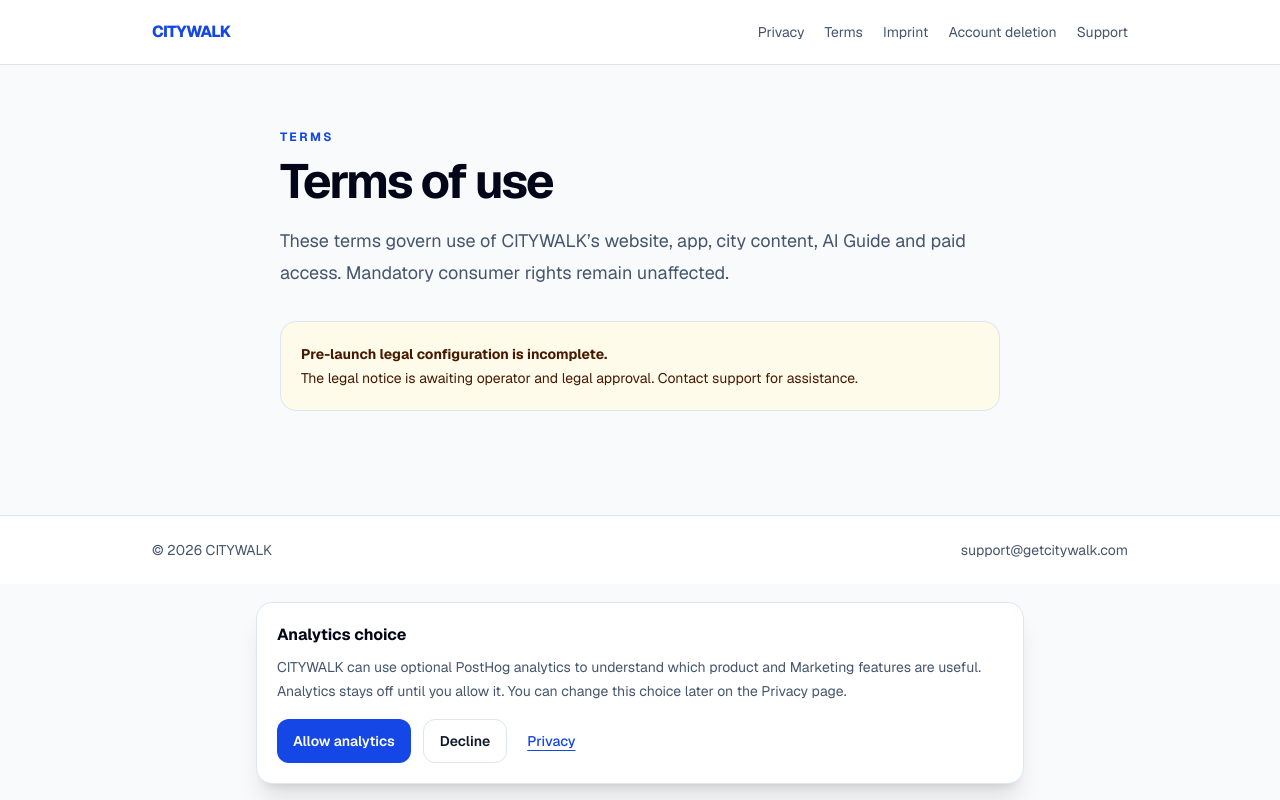
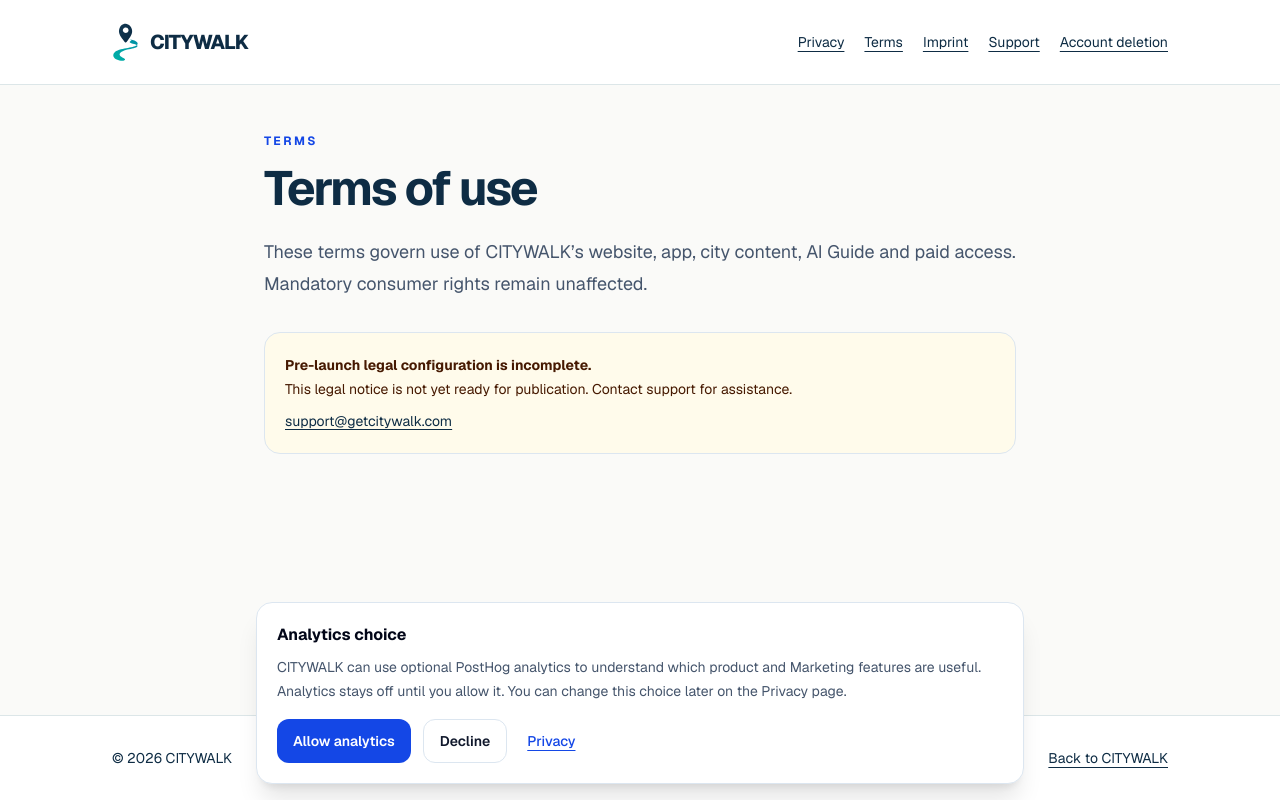
Before and after one commit to IamAssiaAjdaai/lubeck-ai-guide, a Next.js app: page /terms in a window 1280 px wide. Built offline with nearby package versions, Linux system fonts and the light colour scheme; no server answers.

Commit message:
fix(web): clarify pending legal publication and unify support shell

```diff
--- a/src/app/account-deletion/page.tsx
+++ b/src/app/account-deletion/page.tsx
@@ -1,6 +1,6 @@
 import type { Metadata } from "next";
-import Link from "next/link";
 
+import { PublicInfoLayout } from "@/components/legal/PublicInfoLayout";
 import { AccountDeletionRequestPanel } from "@/components/account/AccountDeletionRequestPanel";
 import { citywalkPublicUrl } from "@/lib/site";
 
@@ -13,11 +13,7 @@ export const metadata: Metadata = {
 
 export default function AccountDeletionPage() {
   return (
-    <main className="mx-auto min-h-screen max-w-3xl px-6 py-16 sm:px-8 sm:py-24 [overflow-wrap:anywhere]">
-      <Link href="/" className="text-sm font-semibold text-blue-700 hover:underline">
-        CITYWALK
-      </Link>
-
+    <PublicInfoLayout>
       <h1 className="mt-8 text-4xl font-semibold tracking-tight text-slate-950 sm:text-5xl">
         Delete your CITYWALK account
       </h1>
@@ -81,12 +77,6 @@ export default function AccountDeletionPage() {
       <p className="mt-14 border-t border-slate-200 pt-8 text-sm leading-6 text-slate-600">
         Need help with an account-deletion request? Contact <a className="font-semibold text-blue-700 hover:underline" href="mailto:support@getcitywalk.com">support@getcitywalk.com</a>.
       </p>
-      <nav aria-label="Legal navigation" className="mt-6 flex flex-wrap gap-5 text-sm text-blue-700 underline">
-        <Link href="/privacy">Privacy</Link>
-        <Link href="/terms">Terms</Link>
-        <Link href="/imprint">Imprint</Link>
-        <Link href="/support">Support</Link>
-      </nav>
-    </main>
+    </PublicInfoLayout>
   );
 }
--- a/src/app/support/page.tsx
+++ b/src/app/support/page.tsx
@@ -1,5 +1,7 @@
 import type { Metadata } from "next";
 import Link from "next/link";
+
+import { PublicInfoLayout } from "@/components/legal/PublicInfoLayout";
 
 import { CITYWALK_SUPPORT_EMAIL } from "@/lib/legal";
 import { citywalkPublicUrl } from "@/lib/site";
@@ -32,20 +34,8 @@ const supportTopics = [
 
 export default function SupportPage() {
   return (
-    <main className="min-h-screen bg-slate-50 text-slate-950 [overflow-wrap:anywhere]">
-      <header className="border-b border-slate-200 bg-white">
-        <div className="mx-auto flex max-w-5xl flex-wrap items-center justify-between gap-4 px-6 py-5">
-          <Link href="/" className="font-extrabold tracking-[-0.04em] text-blue-700">CITYWALK</Link>
-          <nav className="flex flex-wrap gap-x-5 gap-y-2 text-sm text-slate-600" aria-label="Support navigation">
-            <Link href="/privacy" className="hover:text-blue-700">Privacy</Link>
-            <Link href="/terms" className="hover:text-blue-700">Terms</Link>
-            <Link href="/imprint" className="hover:text-blue-700">Imprint</Link>
-            <Link href="/account-deletion" className="hover:text-blue-700">Account deletion</Link>
-          </nav>
-        </div>
-      </header>
-
-      <article className="mx-auto max-w-3xl px-6 py-12 sm:py-16">
+    <PublicInfoLayout>
+      <article>
         <p className="text-xs font-bold uppercase tracking-[0.2em] text-blue-700">Support</p>
         <h1 className="mt-3 text-4xl font-bold tracking-[-0.045em] sm:text-5xl">Need help with CITYWALK?</h1>
         <p className="mt-5 text-lg leading-8 text-slate-600">
@@ -84,12 +74,6 @@ export default function SupportPage() {
         </aside>
       </article>
 
-      <footer className="border-t border-slate-200 bg-white">
-        <div className="mx-auto flex max-w-5xl flex-wrap justify-between gap-3 px-6 py-6 text-sm text-slate-600">
-          <span>© 2026 CITYWALK</span>
-          <Link href="/">Back to CITYWALK</Link>
-        </div>
-      </footer>
-    </main>
+    </PublicInfoLayout>
   );
 }
--- a/src/components/legal/LegalPage.tsx
+++ b/src/components/legal/LegalPage.tsx
@@ -1,7 +1,8 @@
 import type { ReactNode } from "react";
-import Link from "next/link";
 
 import type { LegalOperator } from "@/lib/legal";
+
+import { PublicInfoLayout } from "./PublicInfoLayout";
 
 export function LegalPage({
   title,
@@ -17,33 +18,21 @@ export function LegalPage({
   children: ReactNode;
 }) {
   return (
-    <main className="min-h-screen bg-slate-50 text-slate-950 [overflow-wrap:anywhere]">
-      <header className="border-b border-slate-200 bg-white">
-        <div className="mx-auto flex max-w-5xl flex-wrap items-center justify-between gap-4 px-6 py-5">
-          <Link href="/" className="font-extrabold tracking-[-0.04em] text-blue-700">
-            CITYWALK
-          </Link>
-          <nav className="flex flex-wrap gap-x-5 gap-y-2 text-sm text-slate-600" aria-label="Legal navigation">
-            <Link href="/privacy" className="hover:text-blue-700">Privacy</Link>
-            <Link href="/terms" className="hover:text-blue-700">Terms</Link>
-            <Link href="/imprint" className="hover:text-blue-700">Imprint</Link>
-            <Link href="/account-deletion" className="hover:text-blue-700">Account deletion</Link>
-            <Link href="/support" className="hover:text-blue-700">Support</Link>
-          </nav>
-        </div>
-      </header>
-
-      <article className="mx-auto max-w-3xl px-6 py-12 sm:py-16">
+    <PublicInfoLayout>
+      <article>
         <p className="text-xs font-bold uppercase tracking-[0.2em] text-blue-700">{eyebrow}</p>
         <h1 className="mt-3 text-4xl font-bold tracking-[-0.045em] sm:text-5xl">{title}</h1>
         <p className="mt-5 text-lg leading-8 text-slate-600">{intro}</p>
 
         {!operator.isConfigured || !operator.publicationApproved ? (
           <aside className="mt-8 rounded-2xl border border-amber-300 bg-amber-50 p-5 text-sm leading-6 text-amber-950" role="note">
-            <strong className="block">Pre-launch legal configuration is incomplete.</strong>
+            <strong className="block">{operator.isConfigured ? "Legal publication approval is pending." : "Pre-launch legal configuration is incomplete."}</strong>
             <span>
-              The legal notice is awaiting operator and legal approval. Contact support for assistance.
+              {operator.isConfigured
+                ? "This legal notice will be available after publication approval. Contact support for assistance."
+                : "This legal notice is not yet ready for publication. Contact support for assistance."}
             </span>
+            <a className="mt-2 block underline underline-offset-4" href={`mailto:${operator.supportEmail}`}>{operator.supportEmail}</a>
           </aside>
         ) : null}
 
@@ -51,13 +40,6 @@ export function LegalPage({
           {operator.isConfigured && operator.publicationApproved ? children : null}
         </div>
       </article>
-
-      <footer className="border-t border-slate-200 bg-white">
-        <div className="mx-auto flex max-w-5xl flex-wrap justify-between gap-3 px-6 py-6 text-sm text-slate-600">
-          <span>© 2026 CITYWALK</span>
-          <a href={`mailto:${operator.supportEmail}`} className="hover:text-blue-700">{operator.supportEmail}</a>
-        </div>
-      </footer>
-    </main>
+    </PublicInfoLayout>
   );
 }
--- /dev/null
+++ b/src/components/legal/PublicInfoLayout.tsx
@@ -0,0 +1,45 @@
+import type { CSSProperties, ReactNode } from "react";
+import Link from "next/link";
+
+import { CitywalkLogo } from "@/components/brand/CitywalkLogo";
+import { CITYWALK_BRAND } from "@/lib/brand";
+
+import styles from "./public-info.module.css";
+
+export function PublicInfoLayout({ children }: { children: ReactNode }) {
+  const colors = {
+    "--info-navy": CITYWALK_BRAND.colors.navy,
+    "--info-teal": CITYWALK_BRAND.colors.teal,
+    "--info-canvas": CITYWALK_BRAND.colors.canvas,
+    "--info-white": CITYWALK_BRAND.colors.white,
+  } as CSSProperties;
+
+  return (
+    <div className={styles.page} style={colors}>
+      <a href="#public-info-content" className={styles.skip}>Skip to content</a>
+      <header className={styles.header}>
+        <div className={styles.bar}>
+          <Link href="/" aria-label="CITYWALK home" className={styles.logo}>
+            <CitywalkLogo className={styles.lockup} markClassName={styles.mark} />
+          </Link>
+          <nav className={styles.nav} aria-label="Legal navigation">
+            <Link href="/privacy">Privacy</Link>
+            <Link href="/terms">Terms</Link>
+            <Link href="/imprint">Imprint</Link>
+            <Link href="/support">Support</Link>
+            <Link href="/account-deletion">Account deletion</Link>
+          </nav>
+        </div>
+      </header>
+      <main id="public-info-content" tabIndex={-1} className={styles.content}>
+        {children}
+      </main>
+      <footer className={styles.footer}>
+        <div className={styles.bar}>
+          <span>© 2026 CITYWALK</span>
+          <Link href="/">Back to CITYWALK</Link>
+        </div>
+      </footer>
+    </div>
+  );
+}
--- /dev/null
+++ b/src/components/legal/public-info.module.css
@@ -0,0 +1,41 @@
+.page {
+  min-height: 100vh;
+  display: flex;
+  flex-direction: column;
+  background: var(--info-canvas);
+  color: var(--info-navy);
+  overflow-wrap: anywhere;
+}
+
+.header, .footer { background: var(--info-white); }
+.header { border-bottom: 1px solid #dce6e8; }
+.footer { margin-top: auto; border-top: 1px solid #dce6e8; font-size: .875rem; }
+.bar {
+  width: 100%;
+  max-width: 72rem;
+  margin-inline: auto;
+  padding: 1.25rem clamp(1rem, 4vw, 3rem);
+  display: flex;
+  flex-wrap: wrap;
+  align-items: center;
+  justify-content: space-between;
+  gap: 1rem 2rem;
+}
+.logo { color: var(--info-navy); text-decoration: none; }
+.lockup { display: flex; align-items: center; gap: .625rem; font-size: 1.25rem; font-weight: 800; letter-spacing: -.04em; }
+.mark { width: 1.75rem; height: 2.5rem; flex-shrink: 0; }
+.nav { display: flex; flex-wrap: wrap; gap: .25rem 1.25rem; font-size: .875rem; }
+.nav a, .footer a { display: inline-flex; align-items: center; min-height: 2.75rem; color: var(--info-navy); text-decoration: underline; text-underline-offset: .25em; }
+.page a:hover { text-decoration-thickness: 2px; }
+.page :focus-visible { outline: 3px solid var(--info-teal); outline-offset: 4px; }
+.content { width: 100%; max-width: 51rem; margin-inline: auto; padding: 3rem clamp(1rem, 4vw, 2rem) 4rem; }
+.content h1, .content h2, .content h3 { color: var(--info-navy); }
+.content h1 { font-size: clamp(2rem, 5vw, 3rem); line-height: 1.15; }
+.content a { color: var(--info-navy); text-decoration: underline; text-underline-offset: .2em; }
+.skip { position: absolute; top: .5rem; left: 1rem; transform: translateY(-200%); padding: .75rem 1rem; background: var(--info-white); color: var(--info-navy); z-index: 100; }
+.skip:focus { transform: none; }
+
+@media (max-width: 40rem) {
+  .nav { width: 100%; }
+  .content { padding-top: 2rem; }
+}
```
Also changed, not shown: 15 other files (tests, documents, lock files or other folders).
